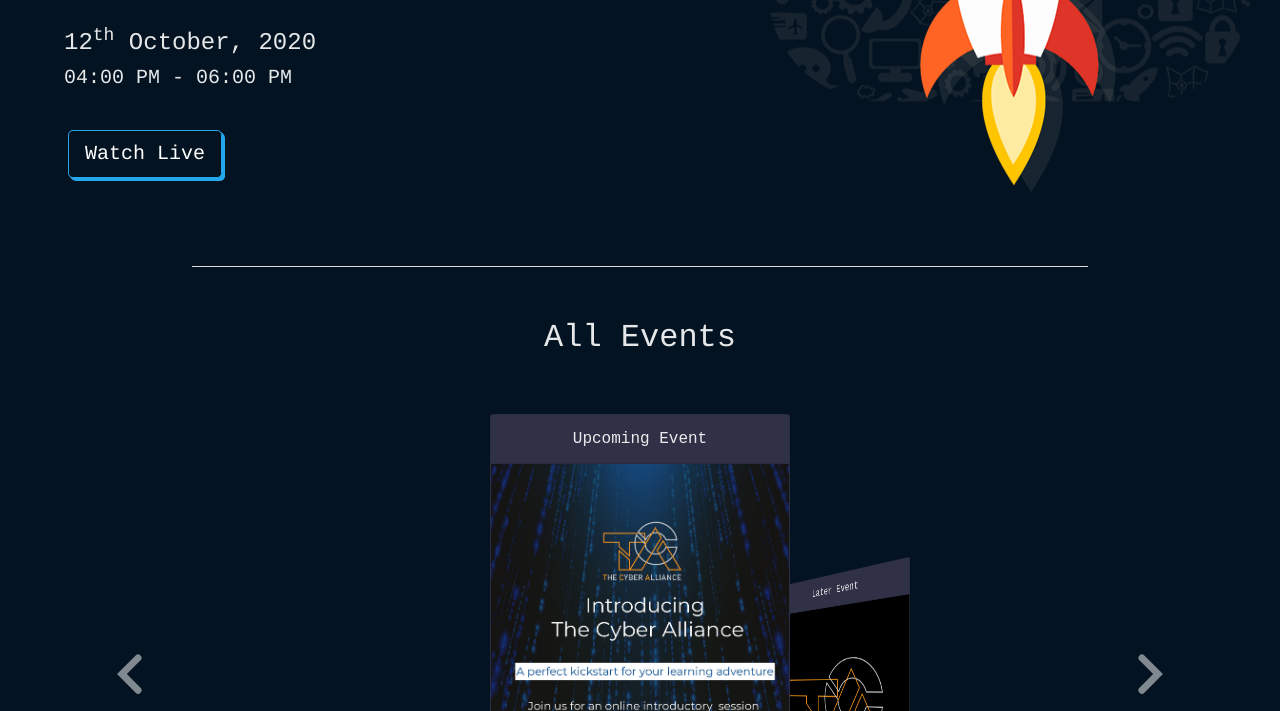
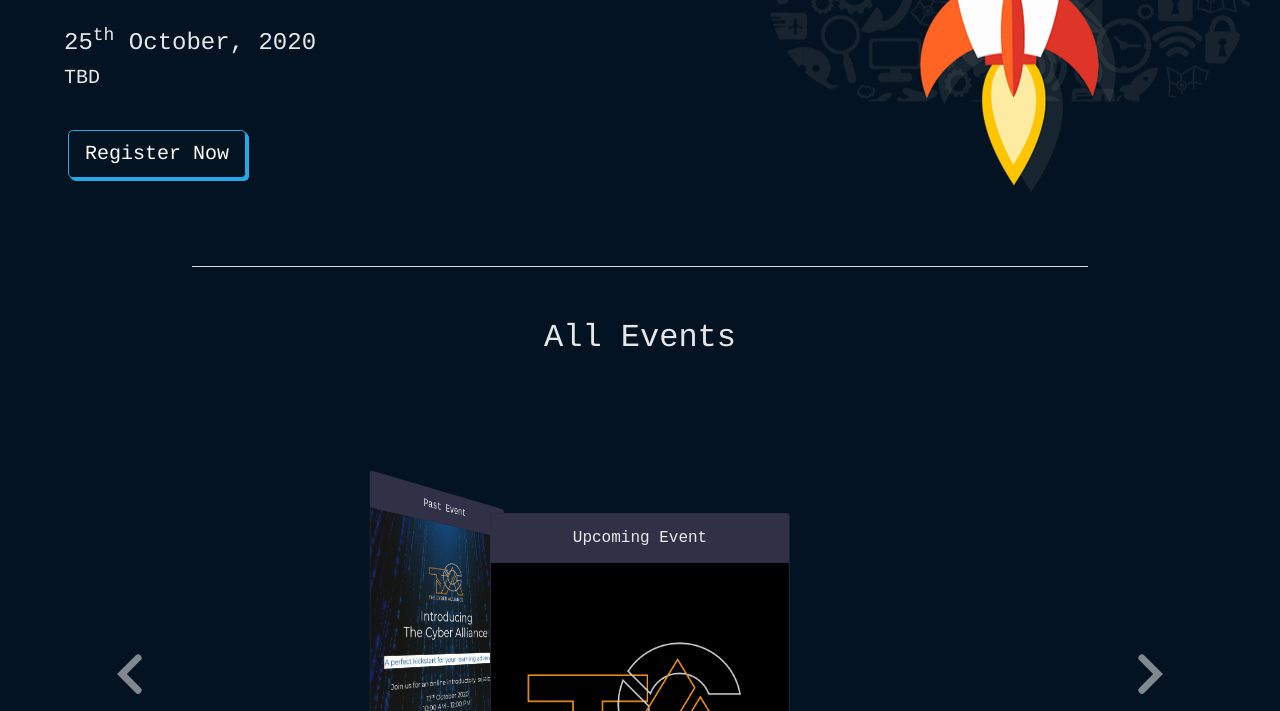
Before and after one commit to Mit-Patel/The-Cyber-Alliance, a plain HTML site: page events.html in a window 1280 px wide. Shown: the part 398-1109 px from the top of the page. Drawn offline with nearby package versions, Linux system fonts and the light colour scheme.

Commit message:
Added New Event

```diff
--- a/events.html
+++ b/events.html
@@ -119,12 +119,12 @@
                 </h1>
                 <br>
                 <div class="webinar">
-                    <h1>Introducing The Cyber Allianc<span class="vim-caret backWhite">e</span></h1>
-                    <h3 class="text-muted">A perfect kickstart for your learning adventure...</h3><br />
+                    <h1>Introduction to Linux & Shel<span class="vim-caret backWhite">l</span></h1>
+                    <h3 class="text-muted">Basic Linux and Shell Programming for absolute beginners...</h3><br />
 
-                    <h4>12<sup>th</sup> October, 2020</h4>
-                    <h5>04:00 PM - 06:00 PM</h5><br>
-                    <button onclick="window.open('https:\/\/youtu.be\/BdkJ0W4wS4s')" class="btn btn-lg text-white btn-outline-info btn-shadow px-3 my-2 ml-0 ml-sm-1 text-left">Watch Live</button>
+                    <h4>25<sup>th</sup> October, 2020</h4>
+                    <h5>TBD</h5><br>
+                    <button onclick="#" class="btn btn-lg text-white btn-outline-info btn-shadow px-3 my-2 ml-0 ml-sm-1 text-left">Register Now</button>
                 </div>
             </div>
             <div class="col-md-5 hidden-xs" style="padding-right:100px;padding-top:100px;">
@@ -167,7 +167,7 @@
                 // [string|object]
                 // Selector for children of `itemContainer` to flip
 
-                start: 0,
+                start: 1,
                 // ['center'|number]
                 // Zero based index of the starting item, or use 'center' to start in the middle
 
--- a/js/script.js
+++ b/js/script.js
@@ -37,23 +37,23 @@ function createFooter() {
 
 function createEvent() {
     let events = [{
-            status: "Upcoming Event",
+            status: "Past Event",
             topic: "Introducing The Cyber Alliance",
-            date: "12-10-2020",
-            time: "04:00 PM - 06:00 PM",
+            date: "17-10-2020",
+            time: "10:00 AM - 12:00 PM",
             by: "The Cyber Alliance",
             description: "A perfect kickstart for your learning adventure...",
             image: "media/events/event1.jpg",
-            link: "https://forms.gle/xV2ENBUAhtai6Nrz7",
-            disabled: ""
+            link: "#",
+            disabled: "disabled"
         },
         {
-            status: "Later Event",
-            topic: "Importance of Shell in Information Security",
+            status: "Upcoming Event",
+            topic: "Introduction to Linux and Shell",
             date: "TBD",
             time: "TBD",
             by: "Viral Parmar",
-            description: "Shell is very handy thing which we Infosec geek use frequently so here we're with some trick and tips which help you in shell and save your time.",
+            description: "Basic Linux and Shell Programming for absolute beginners...",
             image: "media/events/1.png",
             link: "",
             disabled: "disabled"
```
